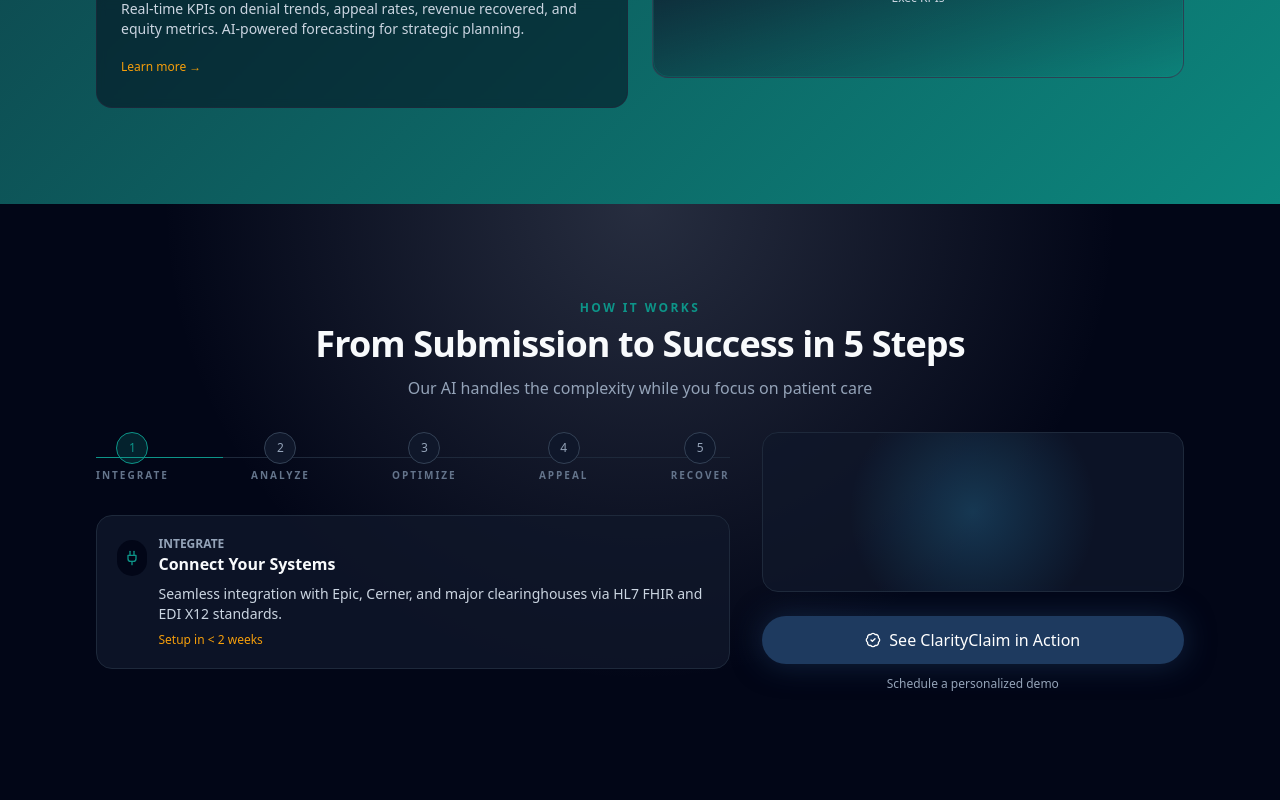
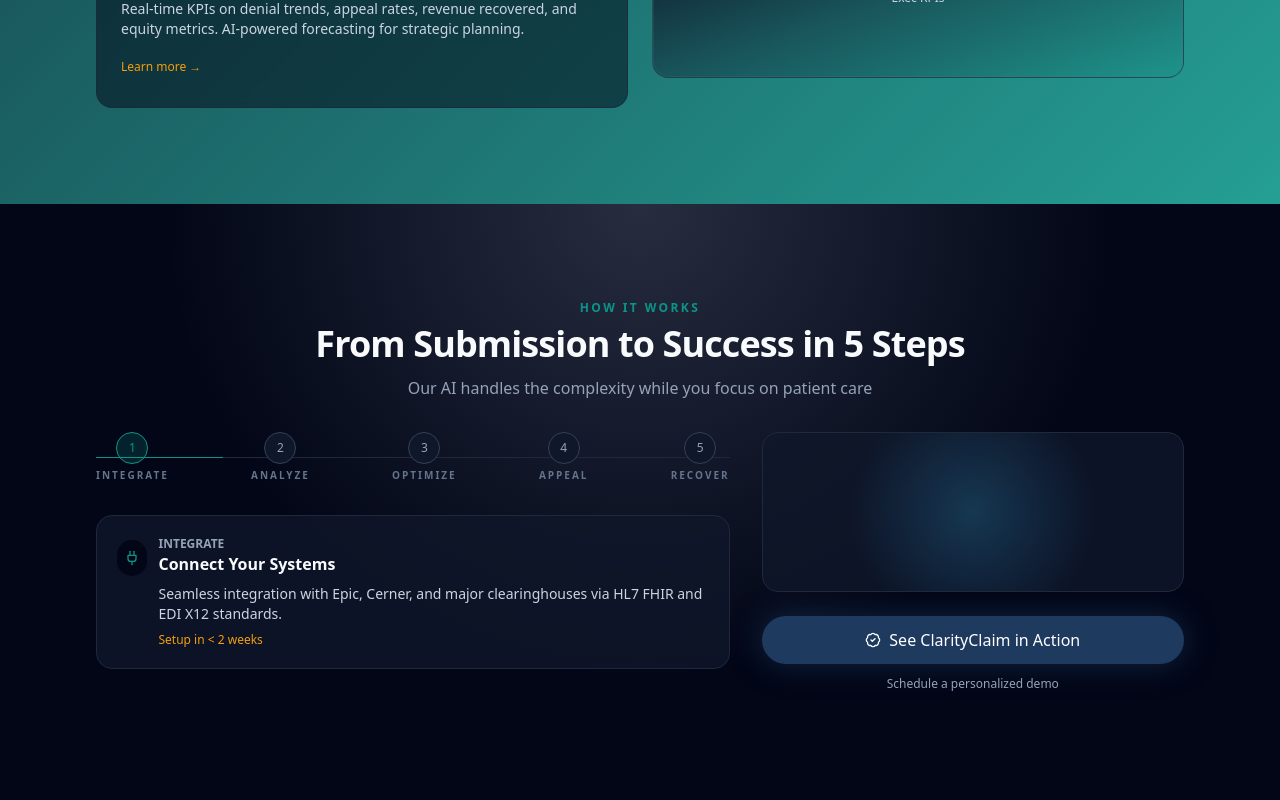
Before and after one commit to ums222/ClarityClaim-AI, a React (Vite) app: page / in a window 1280 px wide. Shown: the part 3324-4124 px from the top of the page. Built offline with nearby package versions, Linux system fonts and the light colour scheme.

Commit message:
Add theme-aware background to LandingPage

```diff
--- a/src/pages/LandingPage.tsx
+++ b/src/pages/LandingPage.tsx
@@ -9,10 +9,17 @@
 import FoundersSection from "../components/landing/FoundersSection";
 import FinalCTASection from "../components/landing/FinalCTASection";
 import Footer from "../components/landing/Footer";
+import { useTheme } from "../hooks/useTheme";
+import { cn } from "../lib/utils";
 
 const LandingPage = () => {
+  const { theme } = useTheme();
+
   return (
-    <div className="min-h-screen bg-slate-950 text-slate-50">
+    <div className={cn(
+      "min-h-screen transition-colors duration-300",
+      theme === "dark" ? "bg-slate-950 text-slate-50" : "bg-white text-slate-900"
+    )}>
       <NavBar />
       <main className="pt-20 md:pt-24">
         <HeroSection />
```
